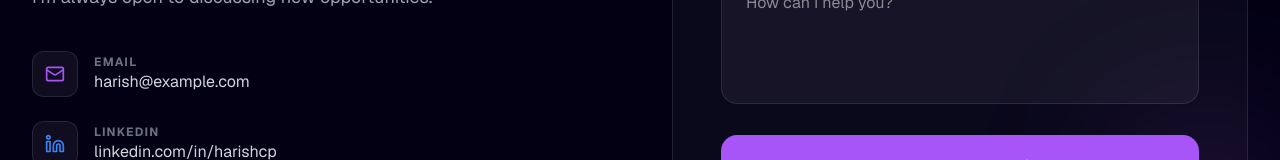
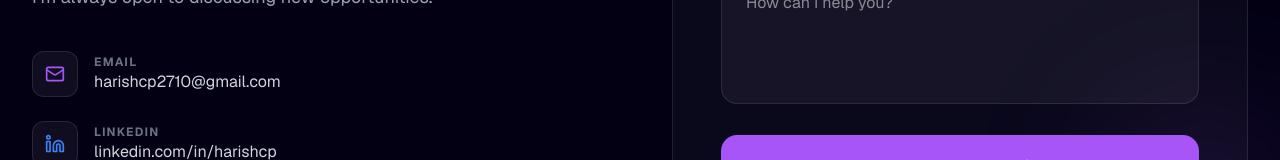
Before and after one commit to Harishnlmt/harish-portfolio, a Next.js app: page / in a window 1280 px wide. Shown: the part 4121-4281 px from the top of the page. Built offline with nearby package versions, Linux system fonts and the light colour scheme.

Commit message:
Update Contact.tsx

```diff
--- a/src/components/Contact.tsx
+++ b/src/components/Contact.tsx
@@ -76,7 +76,7 @@ export default function Contact() {
 
                         <div className="space-y-6">
                             {[
-                                { icon: Mail, label: 'Email', value: 'harish@example.com', color: 'text-neon-purple' },
+                                { icon: Mail, label: 'Email', value: 'harishcp2710@gmail.com', color: 'text-neon-purple' },
                                 { icon: LinkedinIcon, label: 'LinkedIn', value: 'linkedin.com/in/harishcp', color: 'text-neon-blue' },
                                 { icon: GithubIcon, label: 'GitHub', value: 'github.com/harishcp', color: 'text-neon-pink' },
                             ].map((link, idx) => (
```
